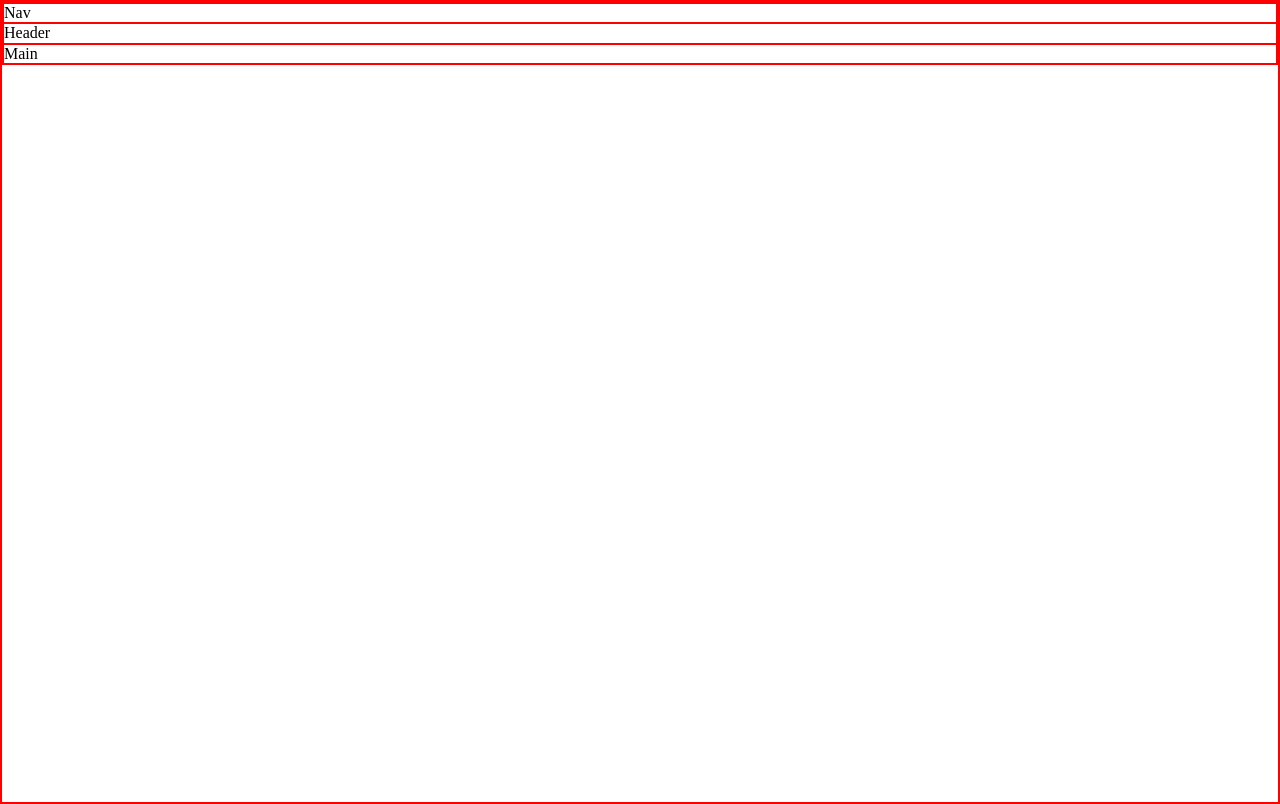
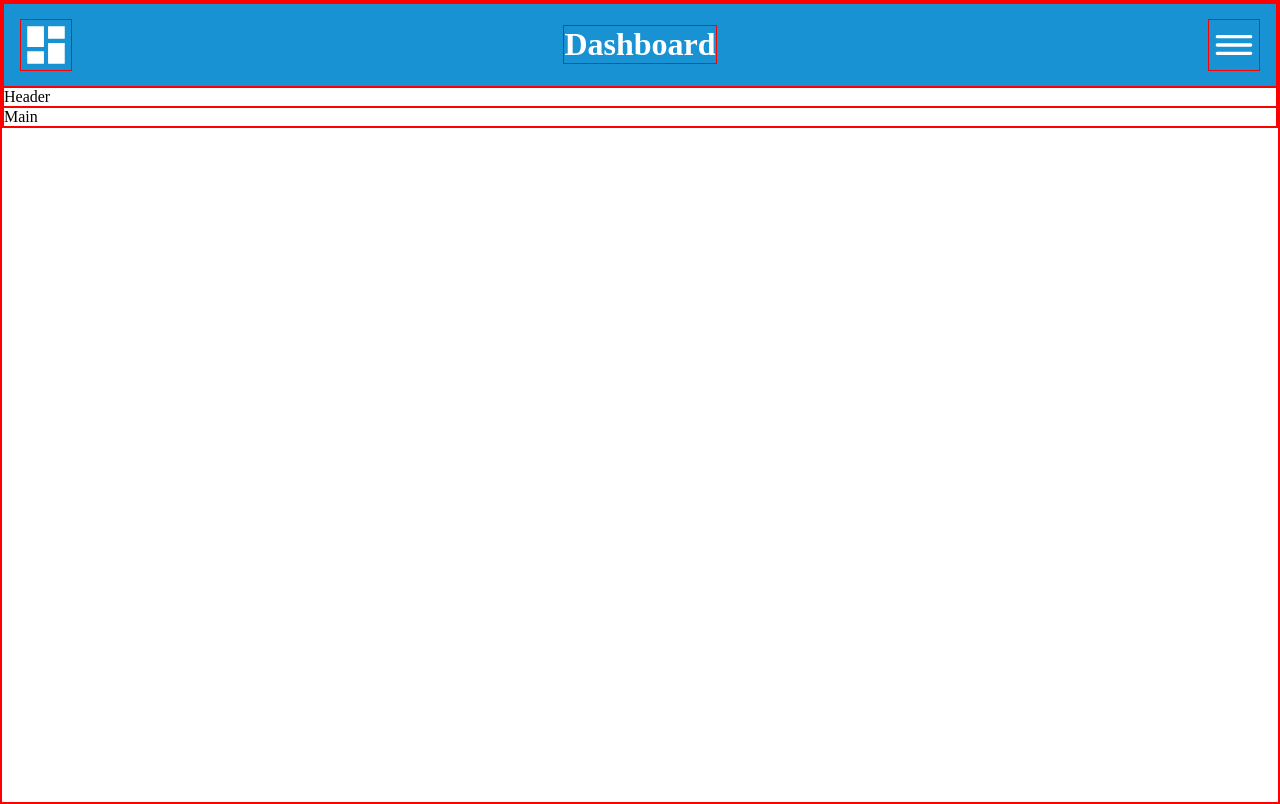
Before and after one commit to liliaDia/admin-dashboard-practice, a plain HTML site: page src/index.html in a window 1280 px wide. Drawn offline with Linux system fonts and the light colour scheme.

Commit message:
feat: added nav structure and basic styling

```diff
--- a/src/index.html
+++ b/src/index.html
@@ -11,7 +11,34 @@
   </head>
   <body>
     <section class="app-container">
-      <nav>Nav</nav>
+      <nav>
+        <svg
+          class="icon large"
+          xmlns="http://www.w3.org/2000/svg"
+          viewBox="0 0 24 24"
+        >
+          <path d="M13,3V9H21V3M13,21H21V11H13M3,21H11V15H3M3,13H11V3H3V13Z" />
+        </svg>
+        <h1>Dashboard</h1>
+        <svg
+          class="icon large"
+          id="hamburger"
+          class="Header__toggle-svg"
+          xmlns="http://www.w3.org/2000/svg"
+          viewbox="0 0 60 40"
+        >
+          <g
+            stroke="#fff"
+            stroke-width="4"
+            stroke-linecap="round"
+            stroke-linejoin="round"
+          >
+            <path id="top-line" d="M10,10 L50,10 Z"></path>
+            <path id="middle-line" d="M10,20 L50,20 Z"></path>
+            <path id="bottom-line" d="M10,30 L50,30 Z"></path>
+          </g>
+        </svg>
+      </nav>
       <header>Header</header>
       <main>Main</main>
     </section>
--- a/src/styles/styles.css
+++ b/src/styles/styles.css
@@ -13,4 +13,23 @@ body {
 nav {
   display: grid;
   grid-template-columns: auto 1fr auto;
+  background-color: var(--nav-bg);
+  color: white;
+  place-items: center;
+  padding: 0 var(--padding);
 }
+
+.icon {
+  height: 25px;
+  width: 25px;
+  cursor: pointer;
+}
+
+.icon.large {
+  height: 50px;
+  width: 50px;
+}
+
+nav svg path {
+  fill: white;
+}
--- a/src/styles/variables.css
+++ b/src/styles/variables.css
@@ -0,0 +1,21 @@
+:root {
+  --white: #fff;
+  --black: #000;
+  --blue: #1992d4;
+  --orange: #f0b42a;
+  --light-grey: #e2e8f0;
+  --dark-grey: #a7a7a7;
+
+  --accent: var(--orange);
+  --nav-bg: var(--blue);
+  --bg: var(--light-grey);
+
+  --box-shadow: 0px 1px 5px 0px rgba(0, 0, 0, 0.3);
+  --border-radius: 8px;
+
+  --font: "Roboto", sans-serif;
+  --font-size: 1.2rem;
+  --font-color: var(--dark-grey);
+
+  --padding: 1rem;
+}
```
